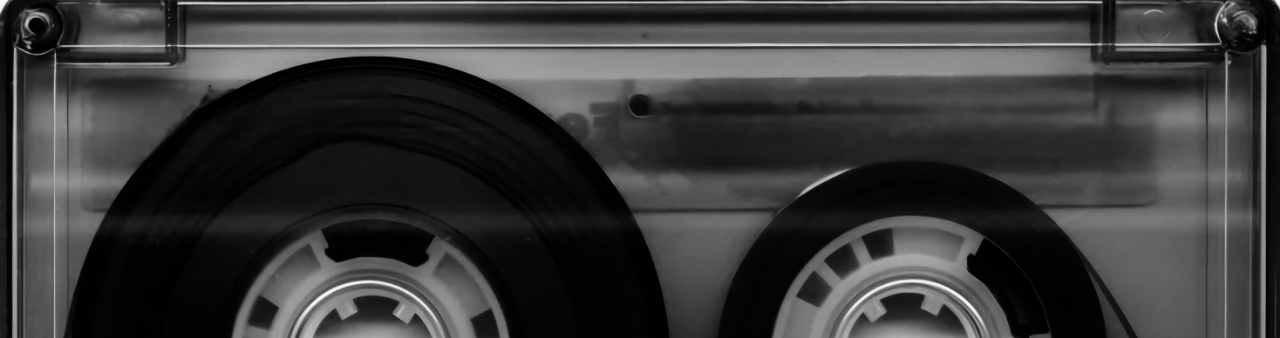
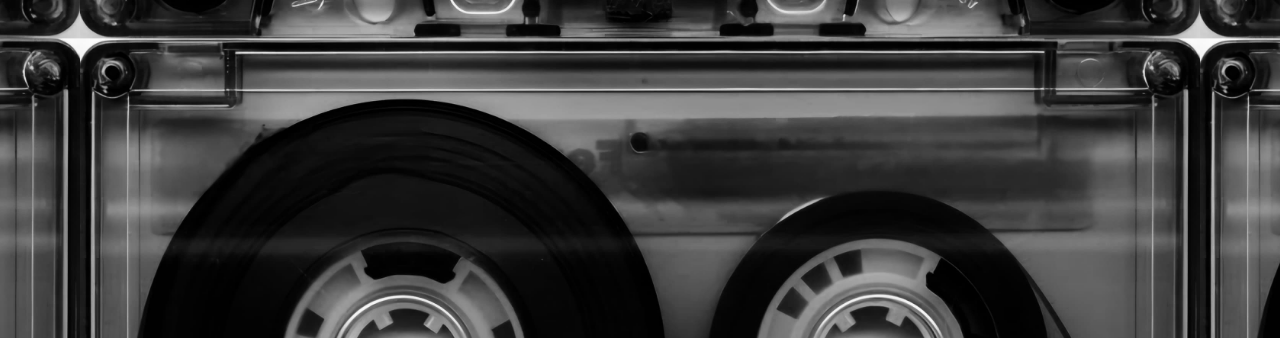
Before and after one commit to Markod1r/MusicFinder, a website: page index.html in a window 1280 px wide. Shown: the top 338 px of the page. Drawn offline with Linux system fonts and the light colour scheme.

Commit message:
style: background image

```diff
--- a/index.html
+++ b/index.html
@@ -16,9 +16,9 @@
         <div class="search-bar">
             <input id="input" type="text" placeholder="cari...">
             <button id="button">click</button>
-            <div id="result"></div>
         </div>
-  </div>
+        <div id="result"></div>
+    </div>
 
     <script src="app.js"></script>
 </body>
--- a/style.css
+++ b/style.css
@@ -2,12 +2,18 @@ body {
 	margin: 0;
 	padding: 0;
 	font-family: "Poppins";
+  text-shadow: 1px 1px black;
 }
 
 .hero {
-  background: url('MusicFinder.jpeg') no-repeat center center;
-  background-size: cover;
+	/* background: url("MusicFinder.jpeg") no-repeat center center;
+	background-size: cover; */
+	background-image: url("MusicFinder.jpeg");
+	background-position: center;
+	background-repeat: repeat;
+	background-size: 70rem;
 	min-height: 100vh;
+	max-height: auto;
 	display: flex;
 	flex-direction: column;
 	justify-content: center;
@@ -26,10 +32,12 @@ h1 {
 	gap: 10px;
 }
 
-input[type="text"], button {
+input[type="text"],
+button {
 	height: 40px;
-
 }
-p{
+#result {
 	color: aliceblue;
+	display: flex;
+	flex-direction: column;
 }
```
Lines whose indentation alone changed are shown as unchanged.
